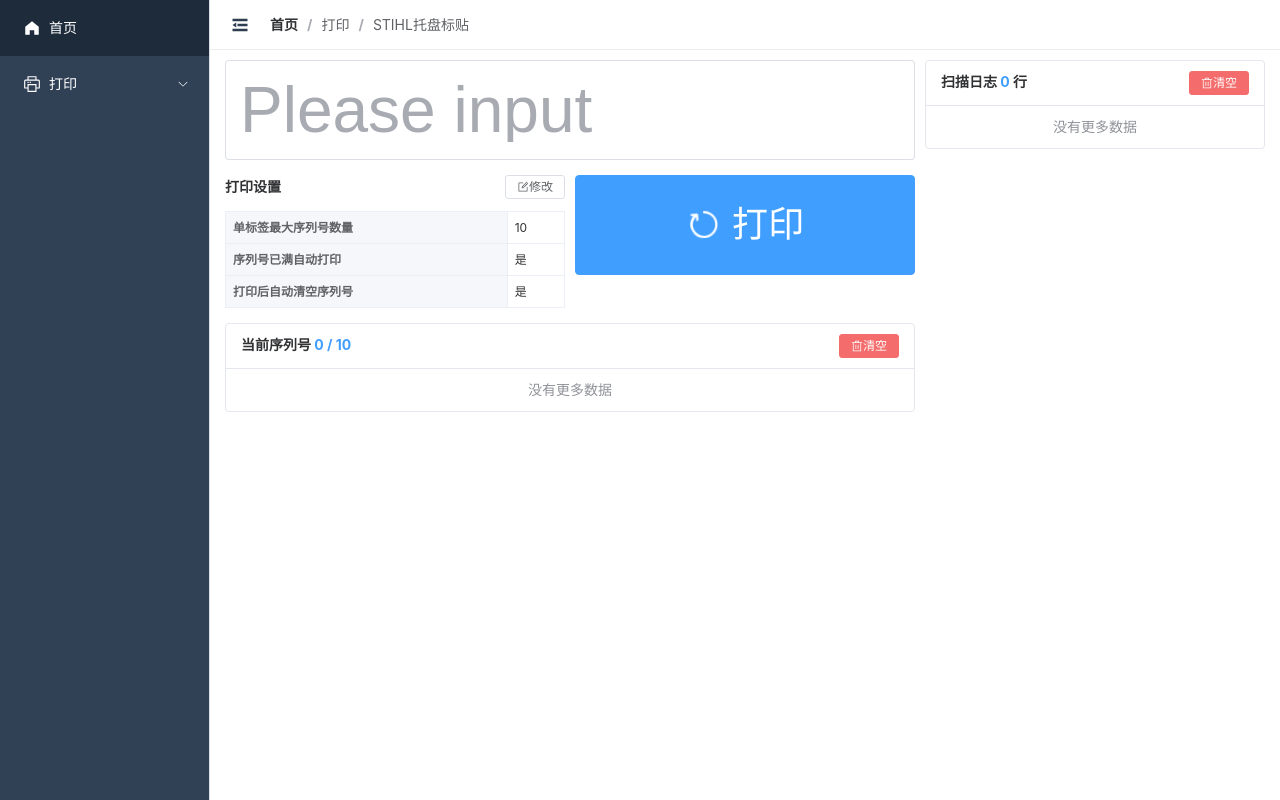
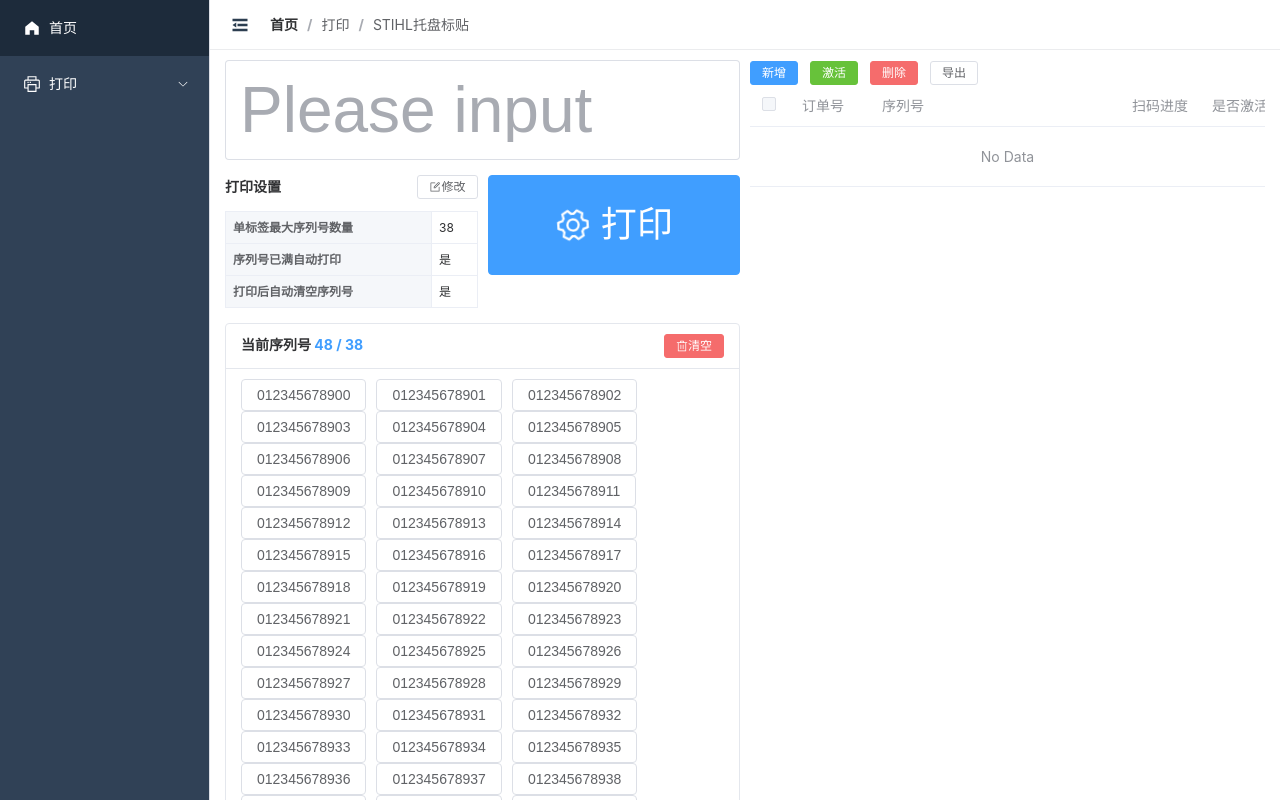
Before and after one commit to zjucc2005/lutian, a Vue app: page /print/stihl_pallet_label in a window 1280 px wide. Built offline with nearby package versions, Linux system fonts and the light colour scheme.

Commit message:
STIHL pending

```diff
--- a/src/utils/gen_pdf/material_label.js
+++ b/src/utils/gen_pdf/material_label.js
@@ -1,6 +1,6 @@
 import jsPDF from 'jspdf'
 
-const font_file_path = '/src/assets/font/SourceHanSansCN-Normal.ttf'
+const font_file_path = '/assets/font/SourceHanSansCN-Normal.ttf'
 const font_family = 'SourceHanSansCN'
 
 // 标签
--- a/src/views/print/stihl_pallet_label.vue
+++ b/src/views/print/stihl_pallet_label.vue
@@ -5,31 +5,85 @@
     export default {
         data() {
             return {
-                input: '', // 输入框
-                sns: new Set(),   // 当前序列号列表
-                sn_cnt: {},        // 当前序列号扫码计数
+                input: '',       // 输入框
+                sns: new Set(),  // 当前序列号列表
+                sn_cnt: {},      // 当前序列号扫码计数
+                orders: [],      // 订单信息， { orderno, pre, seq_s, seq_e, suf, active, printed, logs, t }
+                active_order: {},  // 当前扫码的订单
+                order_form: {
+                    orderno: '',
+                    pre: '',
+                    seq_s: 0,
+                    seq_e: 0,
+                    seq_l: 1,
+                    suf: '',
+                },
+                order_form_rules: {
+                    orderno: [
+                        { required: true, message: '请输入订单号', trigger: 'blur' }
+                    ],
+                    pre: [
+                        { required: true, message: '请输入序列号前缀', trigger: 'blur' }
+                    ],
+                    seq_s: [
+                        { required: true, message: '请输入流水号开始', trigger: 'blur' }
+                    ],
+                    seq_e: [
+                        { required: true, message: '请输入流水号结束', trigger: 'blur' },
+                        { trigger: 'blur', validator: (rule, value, callback) => {
+                            if (this.order_form.seq_s && this.order_form.seq_s > value) {
+                                return callback(new Error(`流水号结束必须 >= ${this.order_form.seq_s}`))
+                            }
+                            callback()
+                        }}
+                    ],
+                    seq_l: [
+                        { required: true, message: '请输入流水号长度', trigger: 'blur' },
+                        { trigger: 'blur', validator: (rule, value, callback) => {
+                            let minlen = String(this.order_form.seq_e).length
+                            if (minlen > value) {
+                                return callback(new Error(`流水号长度必须 >= ${minlen}`))
+                            }
+                            callback()
+                        }}
+                    ],
+                },
                 setting: {},
                 setting_default: {
-                    sn_limit: 10,      // 每个标签最大序列号数量
+                    sn_limit: 38,      // 每个标签最大序列号数量
                     auto_print: true,  // 标签满足最大数量后自动打印
                     auto_clear_after_print: true,  // 打印后自动清空序列号
                 },
+                dialogSettingFormVisible: false,
+                dialogOrderFormVisible: false,
                 audio: {
                     success: new Audio('/assets/audio/success.mp3'),
                     warn: new Audio('/assets/audio/warn.mp3')
                 },
-                dialogSettingVisible: false,
-                logs: [], // { t, sns }
                 ls: {
+                    orders: 'stihl_pallet_label_orders',
                     setting: 'stihl_pallet_label_setting',
                     logs: 'stihl_pallet_label_logs'
-                }
+                },
+                logs: [], // { t, sns }
             }
         },
         mounted() {
-            // this.gen_pdf()
-            this.$refs.input.focus() // 聚焦输入框
+            let arr = []
+            for (let i = 0; i< 48; i++) {
+                if (i < 10) {
+                    arr.push(`01234567890${i}`)
+                } else {
+                    arr.push(`0123456789${i}`)
+                }
+            }
+            this.sns = new Set(arr)
+            // 聚焦输入框
+            this.$refs.input.focus()
+            // 初始化数据
             this.setting = JSON.parse(localStorage.getItem(this.ls.setting)) || this.setting_default
+            this.init_order_form()
+            this.orders = JSON.parse(localStorage.getItem(this.ls.orders)) || []
             this.logs = JSON.parse(localStorage.getItem(this.ls.logs)) || []
         },
         methods: {
@@ -38,22 +92,26 @@
                 this.logs.unshift(log)
                 localStorage.setItem(this.ls.logs, JSON.stringify(this.logs))
             },
-            clear_logs() {
+            init_logs() {
                 this.logs = []
                 localStorage.removeItem(this.ls.logs)
             },
-            clear_sns() {
+            init_order_form() {
+                this.order_form = { orderno: '', pre: '', seq_s: 0, seq_e: 0, seq_l: 1, suf: '' }
+            },
+            init_sns() {
                 this.sns = new Set()
                 this.sn_cnt = {}
             },
             strftime(t) {
                 let date = new Date(t)
-                return date.toJSON().replace('T', ' ').replace('Z', '')
+                return date.toJSON().replace('T', ' ').split('.')[0]
             },
             input_keydown(e) {
                 if (e.key == 'Enter') {
                     let sn = this.input.trim()
                     if (!sn) return
+                    // check format of sn
                     if (this.sns.size >= this.setting.sn_limit) {
                         this.$message({ message: `单标签最大序列号数量不能超过 ${this.setting.sn_limit}`, type: 'error', showClose: true })
                         this.audio.warn.play()
@@ -63,21 +121,49 @@
                     this.sn_cnt[sn] = (this.sn_cnt[sn] || 0) + 1
                     if (this.sns.has(sn)) {
                         this.$message({ message: '重复扫码', type: 'warning', showClose: true })
-                        this.audio.success.play()
+                        this.audio.warn.play()
                     } else {
                         this.sns.add(sn)
                         this.audio.success.play()
                     }
                     if (this.sns.size >= this.setting.sn_limit && this.setting.auto_print) {
                         this.gen_pdf_and_print()
-                        this.add_log()
                     }
                     this.input = ''
                 }
             },
+            async save_order(){
+                try {
+                    await this.$refs.order_form.validate()
+                    let order = {
+                        ...this.order_form,
+                        printed: {},
+                        logs: [],
+                        active: false,
+                        t: Date.now()
+                    }
+                    // 生成序列号明细
+                    for (let i = order.seq_s; i <= order.seq_e; i++) {
+                        let sn = order.pre + this.get_seq(i, order.seq_l)
+                        order.printed[sn] = false
+                    }
+                    this.orders.unshift(order)
+                    localStorage.setItem(this.ls.orders, JSON.stringify(this.orders))
+                    this.init_order_form()
+                    console.log('order', order)
+                } catch (err) {
+                    // console.log('err', err)
+                }
+            },
+            get_seq(i, len) {
+                let s = String(i)
+                while (s.length < len) s = `0${s}`
+                return s
+            },
             setting_change() {
                 localStorage.setItem(this.ls.setting, JSON.stringify(this.setting))
             },
+            // print function
             iframe_print(url) {
                 const iframe = document.createElement('iframe');
                 iframe.style.position = 'fixed';
@@ -99,7 +185,10 @@
                 };
             },
             async gen_pdf_and_print () {
-                if (!this.sns.size) return
+                if (!this.sns.size) {
+                    this.$message({ message: '当前序列号为空', type: 'warning', showClose: true })
+                    return
+                }
                 const content = Array.from(this.sns).join(',') // 二维码内容
                 const canvas = await QRCode.toCanvas(content, { margin: 0 })
                 canvas.toBlob(async blob => {
@@ -111,8 +200,9 @@
                     })
                     this.iframe_print(pdf_url)
                     URL.revokeObjectURL(qrcode_url) // 释放内存
+                    this.add_log()
                     if (this.setting.auto_clear_after_print) {
-                        this.clear_sns()
+                        this.init_sns()
                     }
                 }, 'image/png')
             }
@@ -123,7 +213,7 @@
 <template>
     <section>
         <el-row :gutter="10">
-            <el-col :md="16">
+            <el-col :md="12">
                 <!-- 扫码输入框 -->
                 <el-input
                     ref="input"
@@ -139,7 +229,7 @@
                     <el-col :md="12">
                         <el-descriptions title="打印设置" :column="1" size="small" border class="mb-15">
                             <template #extra>
-                                <el-button size="small" @click="dialogSettingVisible = true">
+                                <el-button size="small" @click="dialogSettingFormVisible = true">
                                     <el-icon><Edit /></el-icon> 修改
                                 </el-button>
                             </template>
@@ -150,7 +240,7 @@
                     </el-col>
                     <el-col :md="12">
                         <el-button type="primary" size="large" class="print-btn mb-15" @click="gen_pdf_and_print">
-                            <el-icon v-if="setting?.auto_print" class="is-loading mr-10"><RefreshRight /></el-icon> 打印
+                            <el-icon v-if="setting?.auto_print" class="is-loading mr-10"><Setting /></el-icon> 打印
                         </el-button>
                     </el-col>
                 </el-row>
@@ -162,7 +252,7 @@
                                 当前序列号 <el-text type="primary" class="text-bold">{{ sns.size }} / {{ setting.sn_limit }}</el-text>
                             </div>
 
-                            <el-popconfirm title="确认清空吗？" placement="bottom-end" @confirm="clear_sns">
+                            <el-popconfirm title="确认清空吗？" placement="bottom-end" @confirm="init_sns">
                                 <template #reference>
                                     <el-button type="danger" size="small">
                                         <el-icon><Delete /></el-icon> 清空
@@ -180,19 +270,47 @@
                             <el-button>{{ sn }}</el-button>
                         </el-badge>
                     </template>
-                    <p v-else class="text-nomore">没有更多数据</p>
+                    <p v-else class="text-nomore">No Data</p>
                 </el-card>
             </el-col>
 
-            <el-col :md="8">
+            <el-col :md="12">
+                <!-- 订单信息 -->
+                <div>
+                    <el-button type="primary" size="small" @click="dialogOrderFormVisible = true">新增</el-button>
+                    <el-button type="success" size="small">激活</el-button>
+                    <el-button type="danger" size="small">删除</el-button>
+                    <el-button size="small">导出</el-button>
+                </div>
+                <el-table :data="orders" style="width: 100%">
+                    <el-table-column type="selection" width="40" />
+                    <el-table-column property="orderno" label="订单号" />
+                    <el-table-column property="seq" label="序列号" width="250">
+                        <template #default="scope">
+                            {{ `${scope.row.pre}${get_seq(scope.row.seq_s, scope.row.seq_l)}${scope.row.suf}` }} ~ {{ `${scope.row.pre}${get_seq(scope.row.seq_e, scope.row.seq_l)}${scope.row.suf}` }}
+                        </template>
+                    </el-table-column>
+                    <el-table-column label="扫码进度">
+                        <template #default="scope">{{ 1 }}</template>
+                    </el-table-column>
+                    <el-table-column property="active" label="是否激活" width="80">
+                        <template #default="scope">
+                            <el-tag v-if="scope.row.active" type="success" size="small">已激活</el-tag>
+                            <el-tag v-else type="info" size="small">未激活</el-tag>
+                        </template>
+                    </el-table-column>
+                    <el-table-column label="创建时间">
+                        <template #default="scope">{{ strftime(scope.row.t) }}</template>
+                    </el-table-column>
+                </el-table>
                 <!-- 扫描日志 -->
-                <el-card shadow="never">
+                <!-- <el-card shadow="never">
                     <template #header>
                         <div class="card-header">
                             <div class="section-title">
                                 扫描日志 <el-text type="primary" class="text-bold">{{ logs.length }}</el-text> 行
                             </div>
-                            <el-popconfirm title="确认清空吗？" placement="bottom-end" @confirm="clear_logs">
+                            <el-popconfirm title="确认清空吗？" placement="bottom-end" @confirm="init_logs">
                                 <template #reference>
                                     <el-button type="danger" size="small">
                                         <el-icon><Delete /></el-icon> 清空
@@ -214,12 +332,13 @@
                             {{ log.sns.join(',') }}
                         </el-timeline-item>
                     </el-timeline>
-                    <p v-else class="text-nomore">没有更多数据</p>
-                </el-card>
+                    <p v-else class="text-nomore">No Data</p>
+                </el-card>    -->
             </el-col>
         </el-row>
 
-        <el-dialog v-model="dialogSettingVisible" title="修改打印设置" width="480px">
+        <!-- 修改打印设置 -->
+        <el-dialog v-model="dialogSettingFormVisible" title="修改打印设置" width="480px">
             <el-form :model="setting" label-width="auto">
                 <el-form-item label="单标签最大序列号数量">
                     <el-input-number v-model="setting.sn_limit" :min="1" :max="100" @change="setting_change" />
@@ -233,13 +352,51 @@
             </el-form>
             <template #footer>
                 <div class="dialog-footer">
-                    <el-button @click="dialogSettingVisible = false">关闭</el-button>
+                    <el-button @click="dialogSettinFormVisible = false">关闭</el-button>
+                </div>
+            </template>
+        </el-dialog>
+
+        <el-dialog v-model="dialogOrderFormVisible" title="新增订单" width="600px">
+            <el-form ref="order_form" :model="order_form" :rules="order_form_rules" label-width="auto">
+                <el-form-item label="订单号" prop="orderno">
+                    <el-input v-model="order_form.orderno" />
+                </el-form-item>
+                <el-form-item label="序列号前缀" prop="pre">
+                    <el-input v-model="order_form.pre" />
+                </el-form-item>
+                <el-form-item label="流水号开始" prop="seq_s">
+                    <el-input-number v-model="order_form.seq_s" :min="0" />
+                </el-form-item>
+                <el-form-item label="流水号结束" prop="seq_e">
+                    <el-input-number v-model="order_form.seq_e" :min="0" />
+                </el-form-item>
+                <el-form-item label="流水号长度" prop="seq_l">
+                    <el-input-number v-model="order_form.seq_l" :min="1" />
+                </el-form-item>
+                <el-form-item label="序列号后缀" prop="suf">
+                    <el-input v-model="order_form.suf" />
+                </el-form-item>
+            </el-form>
+            <el-text type="info">
+                <p>示例序列号: 728130001 ~ 728130386</p>
+                <p>序列号前缀: 72813</p>
+                <p>流水号开始: 1</p>
+                <p>流水号结束: 386</p>
+                <p>流水号长度: 4</p>
+                <p>序列号后缀: </p>
+            </el-text>
+            <template #footer>
+                <div class="dialog-footer">
+                    <el-button @click="dialogOrderFormVisible = false">关闭</el-button>
+                    <el-button @click="save_order">保存</el-button>
                 </div>
             </template>
         </el-dialog>
 
         <!-- <span>CHROME浏览器 --kiosk-printing</span>
         {{ $data }} -->
+        <el-button type="warning" @click="console.log($data)">DEBUG</el-button>
     </section>
 </template>
 
```
